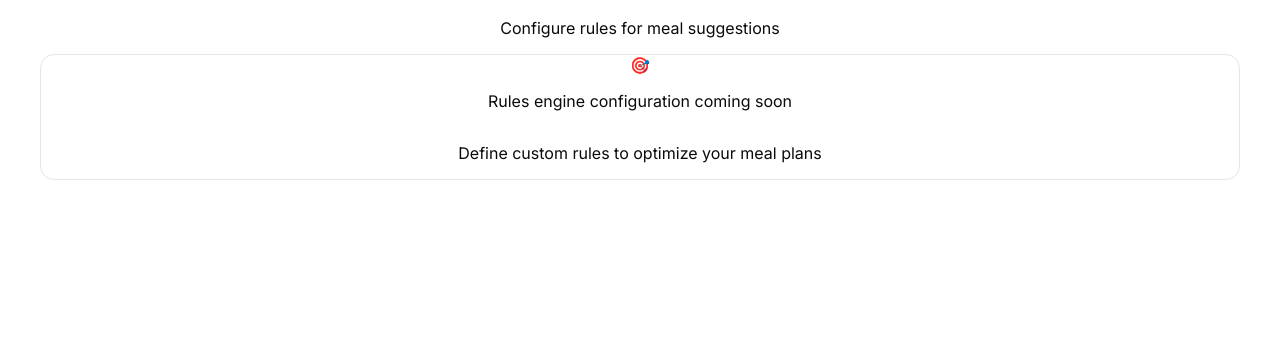
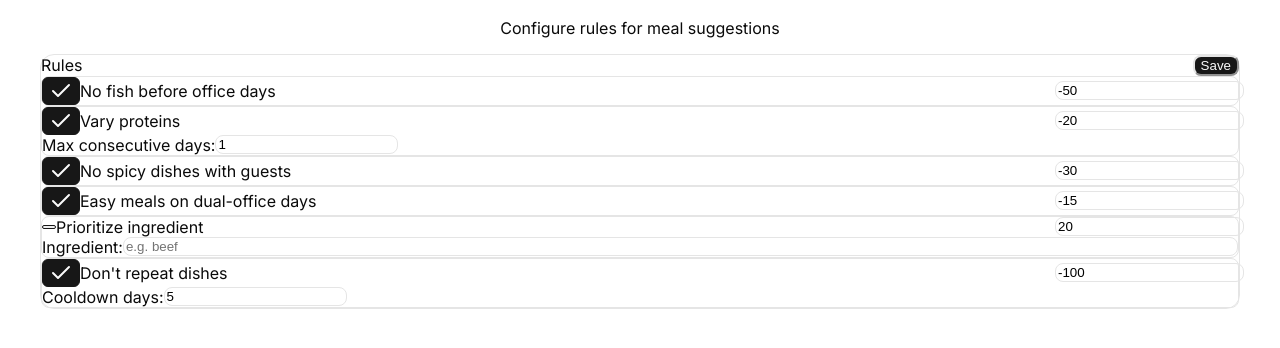
Before and after one commit to sederaa/dinner-planner, a React (Vite) app: page /rules in a window 1280 px wide. Shown: the part 194-542 px from the top of the page. Built offline with nearby package versions, Linux system fonts and the light colour scheme; no server answers; the database is empty.

Commit message:
Rules editor

```diff
--- a/src/pages/RulesPage.tsx
+++ b/src/pages/RulesPage.tsx
@@ -1,6 +1,135 @@
-import { Card, CardContent } from "../components/ui/card";
+import { useEffect, useState } from "react";
+import { Button } from "../components/ui/button";
+import { Card, CardContent, CardHeader, CardTitle } from "../components/ui/card";
+import { Checkbox } from "../components/ui/checkbox";
+import { Input } from "../components/ui/input";
+import { supabase } from "../lib/supabase";
+import { DEFAULT_RULES, type Rule, type RuleType } from "../types/rule";
+
+type RuleConfigRow = {
+  id: string;
+  name: string;
+  enabled: boolean;
+  rule_type: RuleType;
+  parameters: Record<string, unknown>;
+  points: number | null;
+};
+
+type EditableRule = {
+  id?: string;
+  type: RuleType;
+  name: string;
+  enabled: boolean;
+  points: number;
+  parameters: Record<string, unknown>;
+};
+
+const defaultParametersForRule = (rule: Rule) => {
+  if (rule.type === "no_consecutive_same_protein") {
+    return { maxConsecutiveDays: rule.maxConsecutiveDays };
+  }
+  if (rule.type === "prioritize_ingredient") {
+    return { ingredient: rule.ingredient };
+  }
+  if (rule.type === "dish_cooldown_period") {
+    return { cooldownDays: rule.cooldownDays };
+  }
+  return {};
+};
+
+const defaultEditableRules: EditableRule[] = DEFAULT_RULES.map((rule) => ({
+  type: rule.type,
+  name: rule.name,
+  enabled: rule.enabled,
+  points: rule.points ?? 0,
+  parameters: defaultParametersForRule(rule),
+}));
+
+const mergeRuleWithRow = (baseRule: EditableRule, row: RuleConfigRow | undefined): EditableRule => {
+  if (!row) return baseRule;
+  return {
+    ...baseRule,
+    id: row.id,
+    name: row.name || baseRule.name,
+    enabled: row.enabled,
+    points: row.points ?? baseRule.points,
+    parameters: { ...baseRule.parameters, ...(row.parameters || {}) },
+  };
+};
 
 export function RulesPage() {
+  const [rules, setRules] = useState<EditableRule[]>([]);
+  const [loading, setLoading] = useState(true);
+  const [saving, setSaving] = useState(false);
+  const [saveMessage, setSaveMessage] = useState<string | null>(null);
+
+  useEffect(() => {
+    const loadRules = async () => {
+      try {
+        const { data, error } = await (supabase as any).from("rules_config").select("*");
+        if (error) throw error;
+
+        const rows = ((data as RuleConfigRow[]) || []).reduce<Record<RuleType, RuleConfigRow>>((acc, row) => {
+          if (!acc[row.rule_type]) {
+            acc[row.rule_type] = row;
+          }
+          return acc;
+        }, {} as Record<RuleType, RuleConfigRow>);
+
+        setRules(defaultEditableRules.map((rule) => mergeRuleWithRow(rule, rows[rule.type])));
+      } catch (loadError) {
+        console.error("Error loading rules:", loadError);
+        setRules(defaultEditableRules);
+      } finally {
+        setLoading(false);
+      }
+    };
+
+    loadRules();
+  }, []);
+
+  const updateRule = (type: RuleType, updater: (rule: EditableRule) => EditableRule) => {
+    setRules((current) => current.map((rule) => (rule.type === type ? updater(rule) : rule)));
+  };
+
+  const saveRules = async () => {
+    setSaving(true);
+    setSaveMessage(null);
+
+    try {
+      const savedRules: EditableRule[] = [];
+
+      for (const rule of rules) {
+        const payload = {
+          name: rule.name,
+          enabled: rule.enabled,
+          rule_type: rule.type,
+          points: rule.points,
+          parameters: rule.parameters,
+        };
+
+        if (rule.id) {
+          const { error } = await (supabase as any).from("rules_config").update(payload).eq("id", rule.id);
+          if (error) throw error;
+          savedRules.push(rule);
+        } else {
+          const { data, error } = await (supabase as any).from("rules_config").insert(payload).select("id").single();
+          if (error) throw error;
+          savedRules.push({ ...rule, id: data.id as string });
+        }
+      }
+
+      setRules(savedRules);
+      setSaveMessage("Rules saved");
+    } catch (saveError) {
+      console.error("Error saving rules:", saveError);
+      setSaveMessage("Save failed");
+    } finally {
+      setSaving(false);
+      setTimeout(() => setSaveMessage(null), 2000);
+    }
+  };
+
   return (
     <div>
       <div className="mb-8">
@@ -9,12 +138,115 @@ export function RulesPage() {
       </div>
 
       <Card className="border-gray-100 shadow-lg">
-        <CardContent className="p-8">
-        <div className="flex flex-col items-center justify-center py-12">
-          <div className="text-6xl mb-4">🎯</div>
-          <p className="text-lg text-gray-500 mb-2">Rules engine configuration coming soon</p>
-          <p className="text-sm text-gray-400">Define custom rules to optimize your meal plans</p>
-        </div>
+        <CardHeader className="flex-row items-center justify-between space-y-0">
+          <CardTitle className="text-lg">Rules</CardTitle>
+          <Button type="button" size="sm" onClick={saveRules} disabled={loading || saving}>
+            {saving ? "Saving..." : "Save"}
+          </Button>
+        </CardHeader>
+        <CardContent className="space-y-3">
+          {saveMessage && <div className="text-sm text-gray-600">{saveMessage}</div>}
+
+          {loading ? (
+            <div className="text-sm text-gray-500 py-4">Loading rules...</div>
+          ) : (
+            rules.map((rule) => (
+              <div key={rule.type} className="rounded-md border border-gray-200 p-3 space-y-3">
+                <div className="flex items-center justify-between gap-3">
+                  <label className="inline-flex items-center gap-2 text-sm font-medium text-gray-900">
+                    <Checkbox
+                      checked={rule.enabled}
+                      onCheckedChange={(checked) =>
+                        updateRule(rule.type, (current) => ({
+                          ...current,
+                          enabled: checked === true,
+                        }))
+                      }
+                    />
+                    {rule.name}
+                  </label>
+
+                  <div className="w-28">
+                    <Input
+                      type="number"
+                      value={String(rule.points)}
+                      onChange={(event) => {
+                        const nextValue = Number(event.target.value);
+                        updateRule(rule.type, (current) => ({
+                          ...current,
+                          points: Number.isFinite(nextValue) ? nextValue : 0,
+                        }));
+                      }}
+                      placeholder="Points"
+                    />
+                  </div>
+                </div>
+
+                {rule.type === "no_consecutive_same_protein" && (
+                  <div className="flex items-center gap-2">
+                    <div className="text-sm text-gray-600">Max consecutive days:</div>
+                    <Input
+                      type="number"
+                      className="w-20"
+                      value={String((rule.parameters.maxConsecutiveDays as number) ?? 1)}
+                      onChange={(event) => {
+                        const nextValue = Number(event.target.value);
+                        updateRule(rule.type, (current) => ({
+                          ...current,
+                          parameters: {
+                            ...current.parameters,
+                            maxConsecutiveDays: Number.isFinite(nextValue) ? Math.max(1, nextValue) : 1,
+                          },
+                        }));
+                      }}
+                    />
+                  </div>
+                )}
+
+                {rule.type === "prioritize_ingredient" && (
+                  <div className="flex items-center gap-2">
+                    <div className="text-sm text-gray-600">Ingredient:</div>
+                    <Input
+                      type="text"
+                      className="max-w-xs"
+                      value={String((rule.parameters.ingredient as string) ?? "")}
+                      onChange={(event) => {
+                        updateRule(rule.type, (current) => ({
+                          ...current,
+                          parameters: {
+                            ...current.parameters,
+                            ingredient: event.target.value,
+                          },
+                        }));
+                      }}
+                      placeholder="e.g. beef"
+                    />
+                  </div>
+                )}
+
+                {rule.type === "dish_cooldown_period" && (
+                  <div className="flex items-center gap-2">
+                    <div className="text-sm text-gray-600">Cooldown days:</div>
+                    <Input
+                      type="number"
+                      className="w-20"
+                      value={String((rule.parameters.cooldownDays as number) ?? 5)}
+                      onChange={(event) => {
+                        const nextValue = Number(event.target.value);
+                        updateRule(rule.type, (current) => ({
+                          ...current,
+                          parameters: {
+                            ...current.parameters,
+                            cooldownDays: Number.isFinite(nextValue) ? Math.max(1, nextValue) : 1,
+                          },
+                        }));
+                      }}
+                    />
+                  </div>
+                )}
+              </div>
+            ))
+          )}
         </CardContent>
       </Card>
     </div>
```
Also changed, not shown: 1 other file (tests, documents, lock files or other folders).
